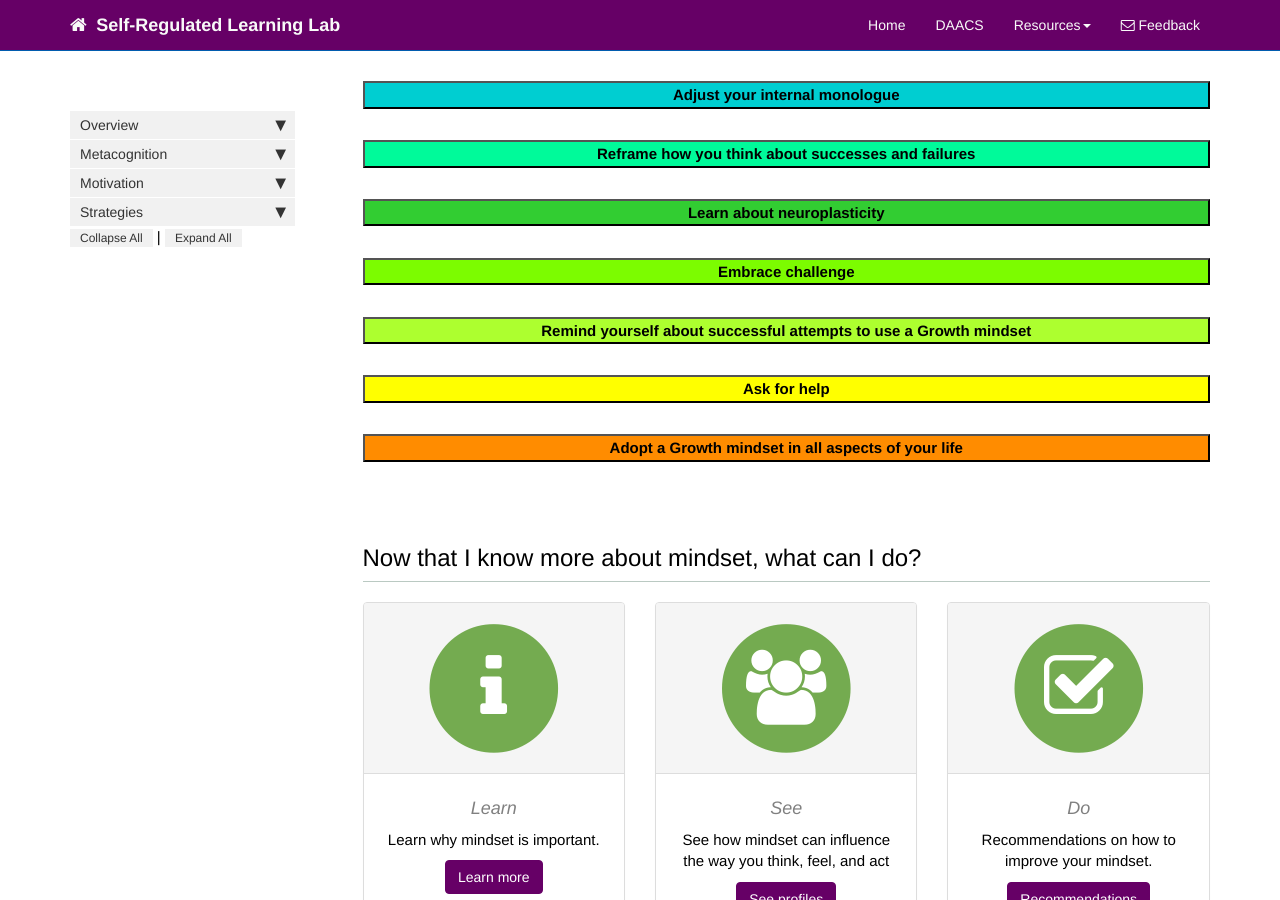
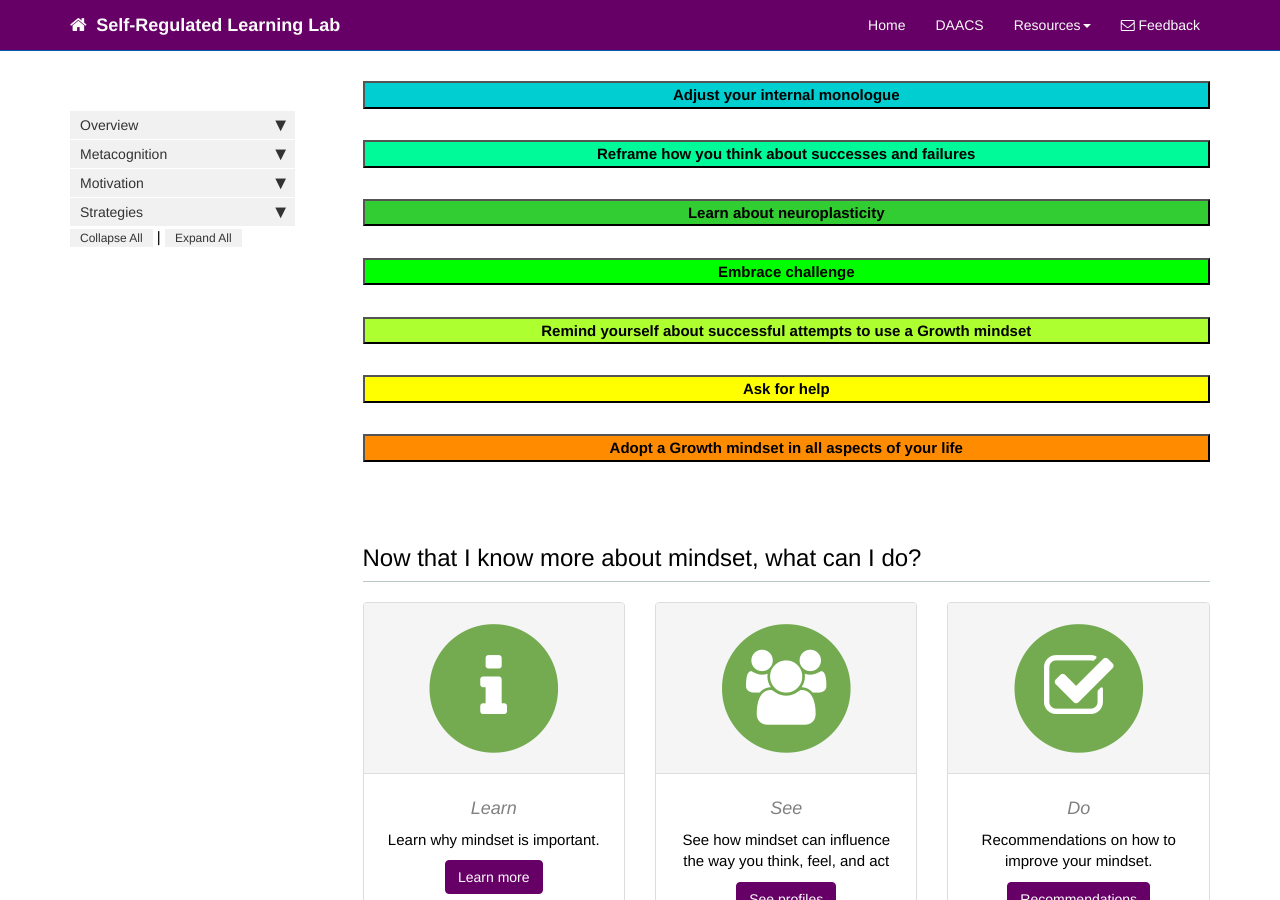
Before and after one commit to dfranklin02/SRL, a Jekyll site: the page built from docs/pages/motivation/mindset_recommendations.md, in a window 1280 px wide and 900 px high, scrolled down 853 px. Built offline with Jekyll 4.4.1, drawn with Linux system fonts in a browser that asks for light colours; nearby versions of some CDN libraries; comment, search, counter and statistics services are not loaded.

Commit message:
Update mindset_recommendations.md

```diff
--- a/docs/pages/motivation/mindset_recommendations.md
+++ b/docs/pages/motivation/mindset_recommendations.md
@@ -70,7 +70,7 @@ The brain is like a muscle: the more you work out your brain through practice, t
 </div>
 
 <br>
-<button data-toggle="collapse" data-target="#embrace" style="background-color:LawnGreen; width:100%"><b>Embrace challenge</b></button>
+<button data-toggle="collapse" data-target="#embrace" style="background-color:Lime; width:100%"><b>Embrace challenge</b></button>
 
 <div id="embrace" class="collapse">
 People with a Fixed Mindset often stay away from challenges for fear of failure. People with a Growth Mindset embrace challenges and view them as an opportunity to learn and grow. <b>When you encounter a challenge, try to think about what you can learn from the opportunity</b>, even if you do not succeed at the task. Challenges, hard work, and mistakes will help you learn and grow more than successfully accomplishing easy tasks.
```
